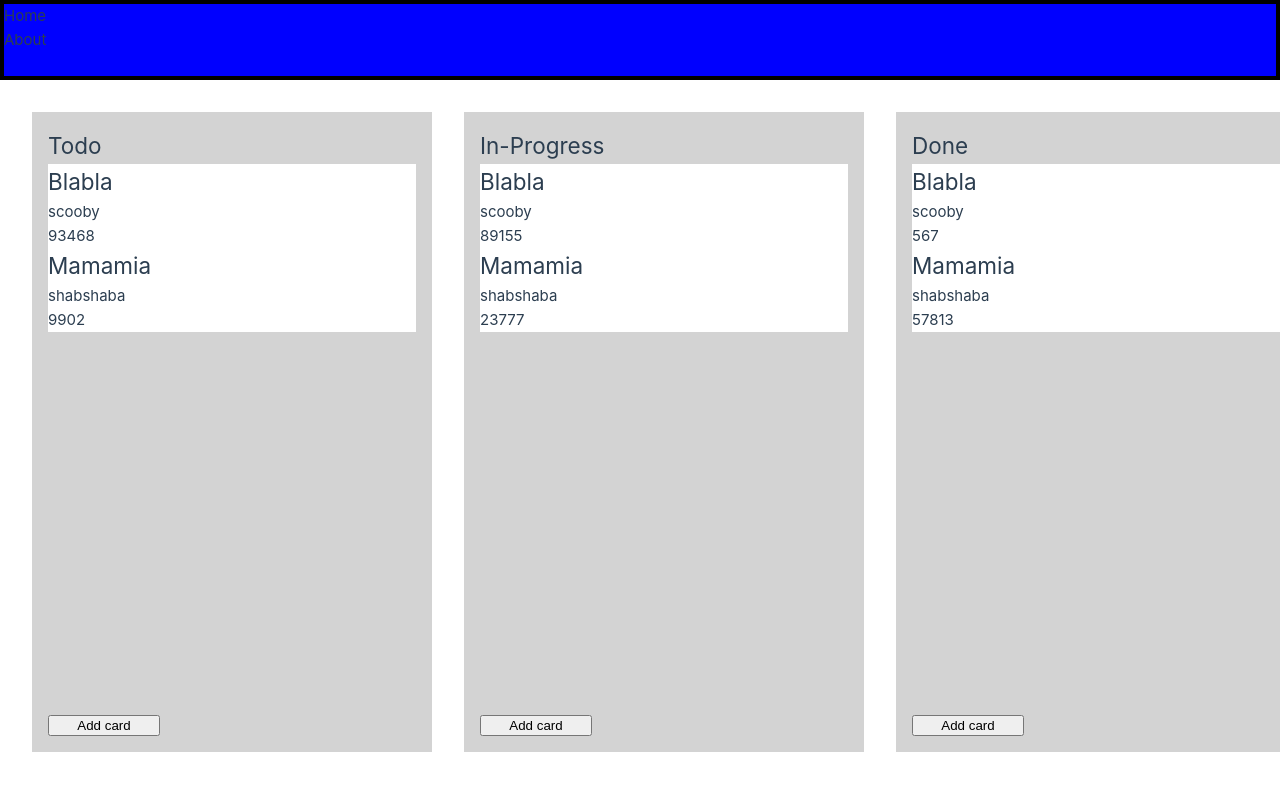
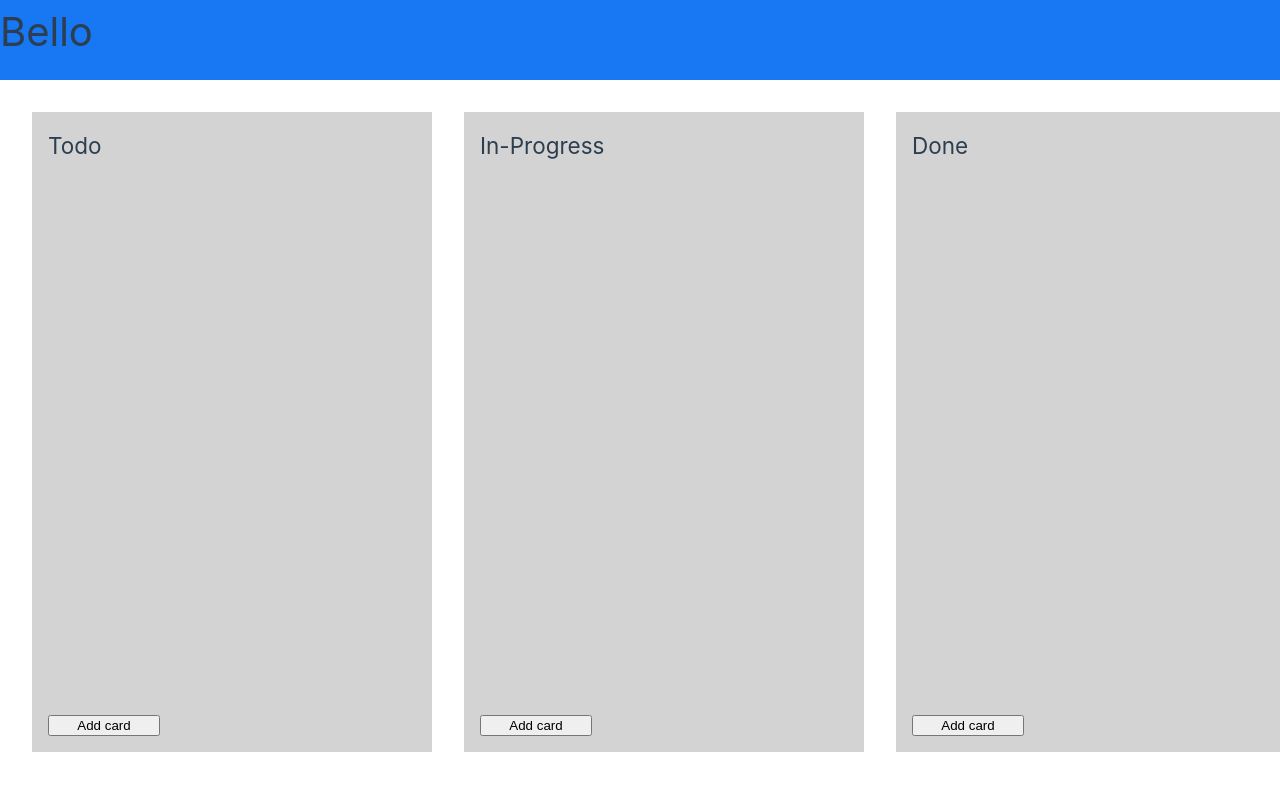
Before and after one commit to GVoynikov/bello, a Vue app: page / in a window 1280 px wide. Shown: the top 790 px of the page. Built offline with nearby package versions, Linux system fonts and the light colour scheme.

Commit message:
Added fonts and a bit of styling

```diff
--- a/src/App.vue
+++ b/src/App.vue
@@ -20,6 +20,12 @@ let hasBorder = ref(true)
 </template>
 
 <style>
+@font-face {
+  font-family: "Pacifico";
+  src: local("Pacifico"),
+    url(./fonts/Pacifico-Regular.ttf) format("truetype");
+}
+
 #sections {
   margin-top: 2rem;
   display: flex;
--- a/src/assets/main.css
+++ b/src/assets/main.css
@@ -1 +1,6 @@
 @import './base.css';
+
+@font-face {
+    font-family: 'Pacifico', cursive;
+    src: url(src: url("/fonts/Pacifico/Pacifico-Regular.woff2") format("woff2"));
+}
--- a/src/components/HeaderTop.vue
+++ b/src/components/HeaderTop.vue
@@ -6,24 +6,28 @@ const props = defineProps({
 </script>
 
 <template>
-    <ul v-bind:class='{ bordered: isBordered }'>
-        <li>Home</li>
-        <li>About</li>
-    </ul>
+    <nav>
+        <h1>Bello</h1>
+    </nav>
 
 </template>
 
 <style scoped>
-ul {
+nav {
     padding: 0;
     margin: 0;
     top: 0;
     height: 80px;
     width: 100%;
-    background-color: blue;
+    background-color: #1877F2;
 }
 
 .bordered {
     border: 4px solid black;
 }
+
+h1 {
+    font-size: 2.5rem;
+    font-style: Pacifico;
+}
 </style>
--- a/src/components/TodoSection.vue
+++ b/src/components/TodoSection.vue
@@ -4,29 +4,21 @@ import TodoCard from './TodoCard.vue';
 import ModalCard from './ModalCard.vue';
 
 const getId = () => {
-    return Math.floor(Math.random()*100000);
+    return Math.floor(Math.random() * 100000);
 }
 
-const todos = ref([{
-    'id': getId(),
-    'heading': 'Blabla',
-    'todo': 'scooby'
-}, {
-    'id': getId(),
-    'heading': 'Mamamia',
-    'todo': 'shabshaba'
-}]);
+const todos = ref([]);
 const isModalOpen = ref(false);
 
 
 const addTodo = (tempHeading, tempTodo) => {
     todos.value.push({
-        id: Math.floor(Math.random()*100000),
+        id: Math.floor(Math.random() * 10000000000),
         heading: tempHeading,
         todo: tempTodo
     })
-closeModal();
-    }
+    closeModal();
+}
 
 
 
@@ -55,11 +47,7 @@ const closeModal = () => {
     <div id="container">
         <h2>{{ sectionTitle }}</h2>
         <div id="cards">
-            <TodoCard v-for='todo in todos'
-            :heading='todo.heading'
-            :todo='todo.todo'
-            :id="todo.id"
-            :key='todo.id'/>
+            <TodoCard v-for='todo in todos' :heading='todo.heading' :todo='todo.todo' :id="todo.id" :key='todo.id' />
         </div>
         <button @click="showModal">Add card</button>
 
@@ -71,7 +59,7 @@ const closeModal = () => {
 main {
     width: 100%;
     display: flex;
-    justify-content: around;
+    justify-content: space-around;
     gap: 2rem;
 }
 
```
Also changed, not shown: src/fonts/Pacifico-Regular.ttf (added).
